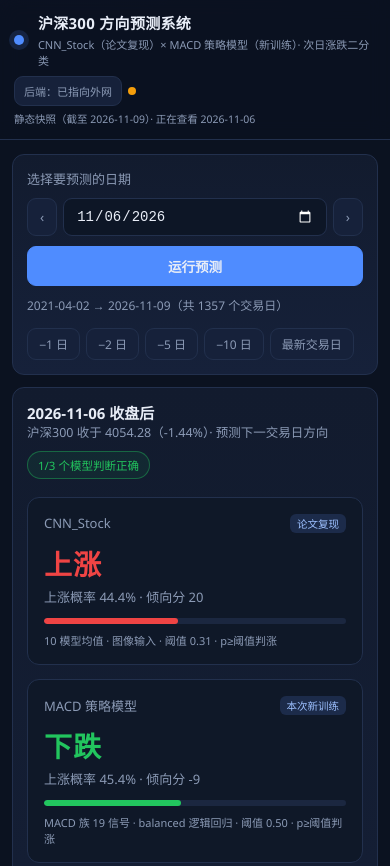
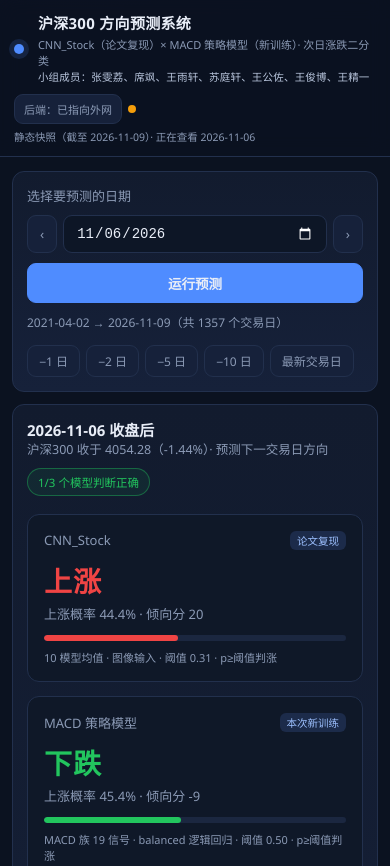
Before and after one commit to wyx970816/wyx121, a plain HTML site: page index.html in a window 390 px wide. Shown: the top 866 px of the page. Drawn offline with Linux system fonts and the light colour scheme; no server answers.

Commit message:
Add files via upload

```diff
--- a/index.html
+++ b/index.html
@@ -13,6 +13,7 @@
     <div>
       <h1>沪深300 方向预测系统</h1>
       <p>CNN_Stock（论文复现）× MACD 策略模型（新训练）· 次日涨跌二分类</p>
+      <p class="team">小组成员：张雯荔、席飒、王雨轩、苏庭轩、王公佐、王俊博、王精一</p>
     </div>
   </div>
   <div class="status" id="status">
--- a/style.css
+++ b/style.css
@@ -247,3 +247,34 @@ tbody tr:hover { background: #101a2c; }
   .metric-row span:last-child { text-align: left; font-size: 11px; }
   .metrics .metric-row b { font-size: 13px; }
 }
+
+/* ---------------- 小组成员 ---------------- */
+.brand .team {
+  color: #b9c6dd;
+  font-size: 12px;
+  line-height: 1.5;
+  margin-top: 3px;
+  letter-spacing: .2px;
+}
+@media (max-width: 900px) {
+  .brand .team { font-size: 10.5px; margin-top: 2px; }
+}
+
+/* 窄屏：标题区允许换行，避免成员名单被裁掉 */
+@media (max-width: 900px) {
+  .brand > div { min-width: 0; flex: 1 1 auto; }
+  .brand h1, .brand p, .brand .team {
+    white-space: normal;
+    overflow-wrap: anywhere;
+    word-break: break-word;
+  }
+}
+
+/* 窄屏：grid 子项默认 min-width:auto 会被表格撑宽，导致整页横向溢出 */
+@media (max-width: 900px) {
+  .wrap { grid-template-columns: minmax(0, 1fr); width: 100%; max-width: 100%; }
+  .wrap > *, .grid > *, .panel, .side { min-width: 0; max-width: 100%; }
+  .table-wrap { max-width: 100%; overflow-x: auto; }
+  table { min-width: 0; width: 100%; }
+  thead th, tbody td { padding: 8px 6px; font-size: 11px; }
+}
```
